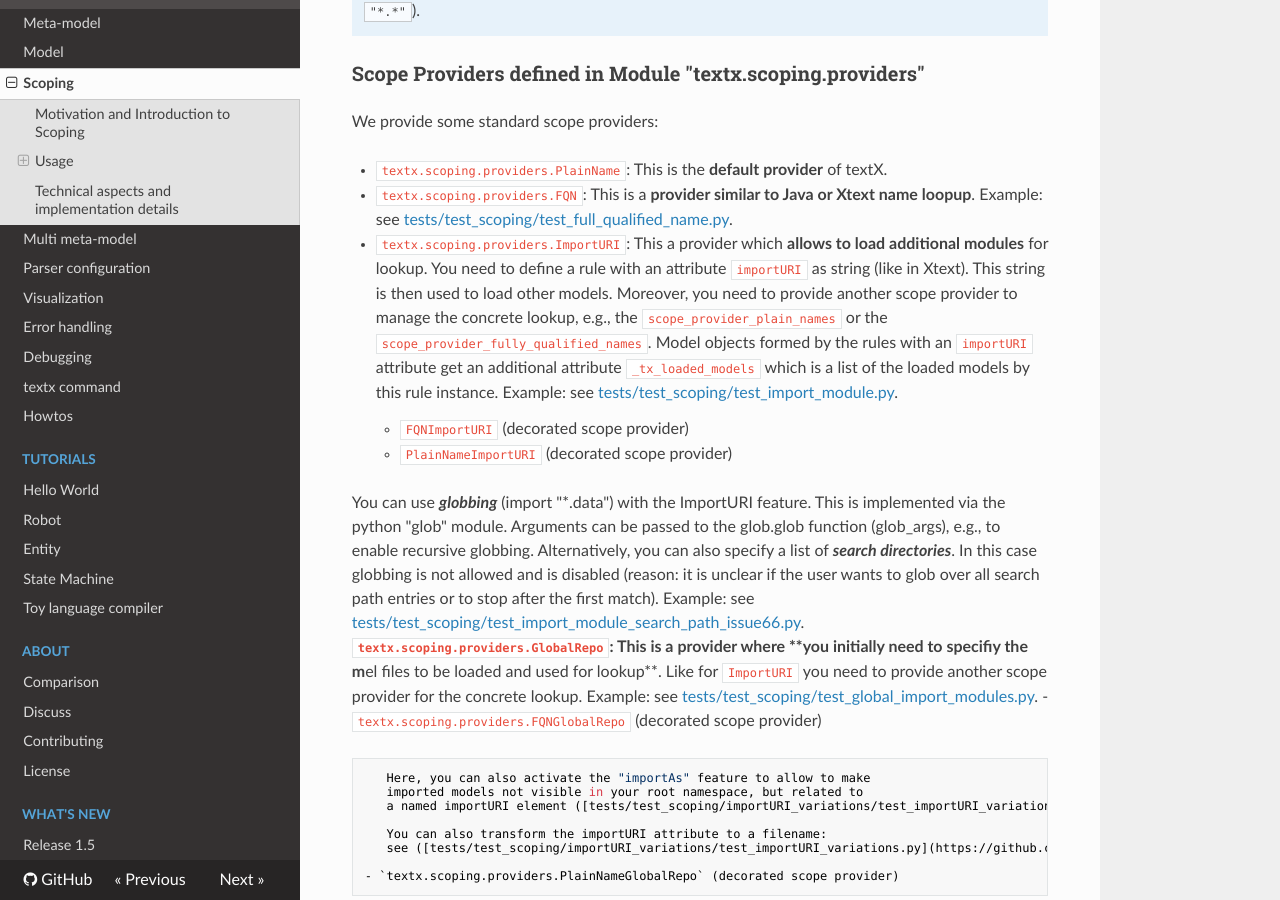
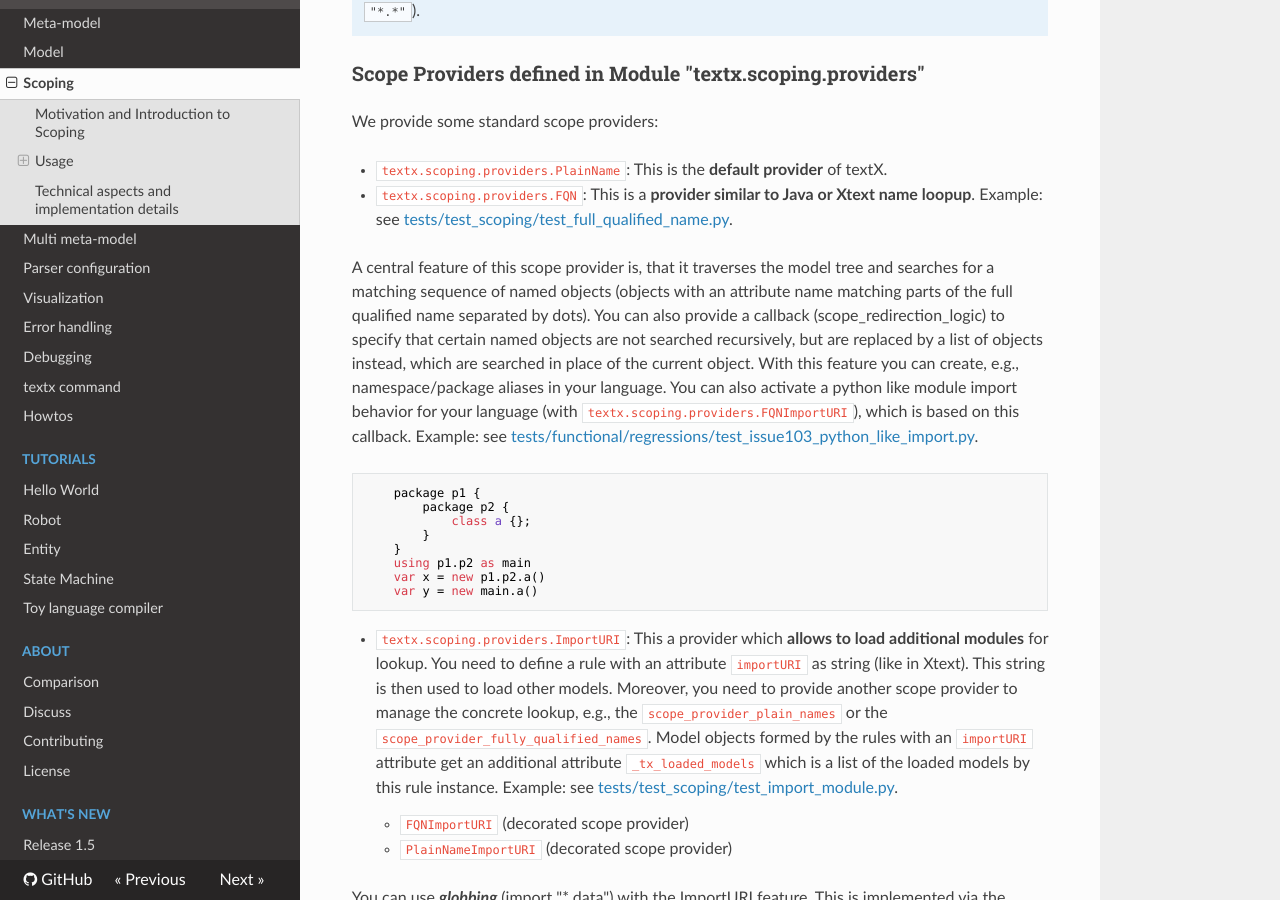
Before and after one commit to textX/textX, an MkDocs documentation site: the page built from docs/scoping.md, in a window 1280 px wide and 900 px high, scrolled down 1637 px. Built offline with MkDocs 1.6.1, drawn with Linux system fonts in a browser that asks for light colours; nearby versions of some CDN libraries; comment, search, counter and statistics services are not loaded.

Commit message:
added docu. added negative examples.

```diff
--- a/docs/scoping.md
+++ b/docs/scoping.md
@@ -89,6 +89,28 @@ We provide some standard scope providers:
  * `textx.scoping.providers.FQN`: This is a **provider similar to Java or Xtext
    name loopup**.
    Example: see [tests/test_scoping/test_full_qualified_name.py](https://github.com/igordejanovic/textX/blob/master/tests/functional/test_scoping/test_full_qualified_name.py).
+
+   A central feature of this scope provider is, that it traverses the model
+   tree and searches for a matching sequence of named objects (objects with
+   an attribute name matching parts of the full qualified name separated by
+   dots). You can also provide a callback (scope_redirection_logic) to specify
+   that certain named objects are not searched recursively, but are replaced
+   by a list of objects instead, which are searched in place of the current object.
+   With this feature you can create, e.g., namespace/package aliases in your
+   language. You can also activate a python like module import behavior
+   for your language (with `textx.scoping.providers.FQNImportURI`), which is based
+   on this callback.
+   Example: see [tests/functional/regressions/test_issue103_python_like_import.py](https://github.com/igordejanovic/textX/blob/master/tests/functional/regressions/test_issue103_python_like_import.py).
+
+        package p1 {
+            package p2 {
+                class a {};
+            }
+        }
+        using p1.p2 as main
+        var x = new p1.p2.a()
+        var y = new main.a()
+
  * `textx.scoping.providers.ImportURI`: This a provider which **allows to load
    additional modules** for lookup.
    You need to define a rule with an attribute `importURI` as string (like in
--- a/setup.cfg
+++ b/setup.cfg
@@ -9,5 +9,5 @@ exclude = .git/*,.eggs/*,.tox/*,
           textx/six.py,
           textx/lang.py,
           tests/perf/*,
-          build/*,
+          build/*,venv/*,
           .ropeproject/*
```
Also changed, not shown: 3 other files.
